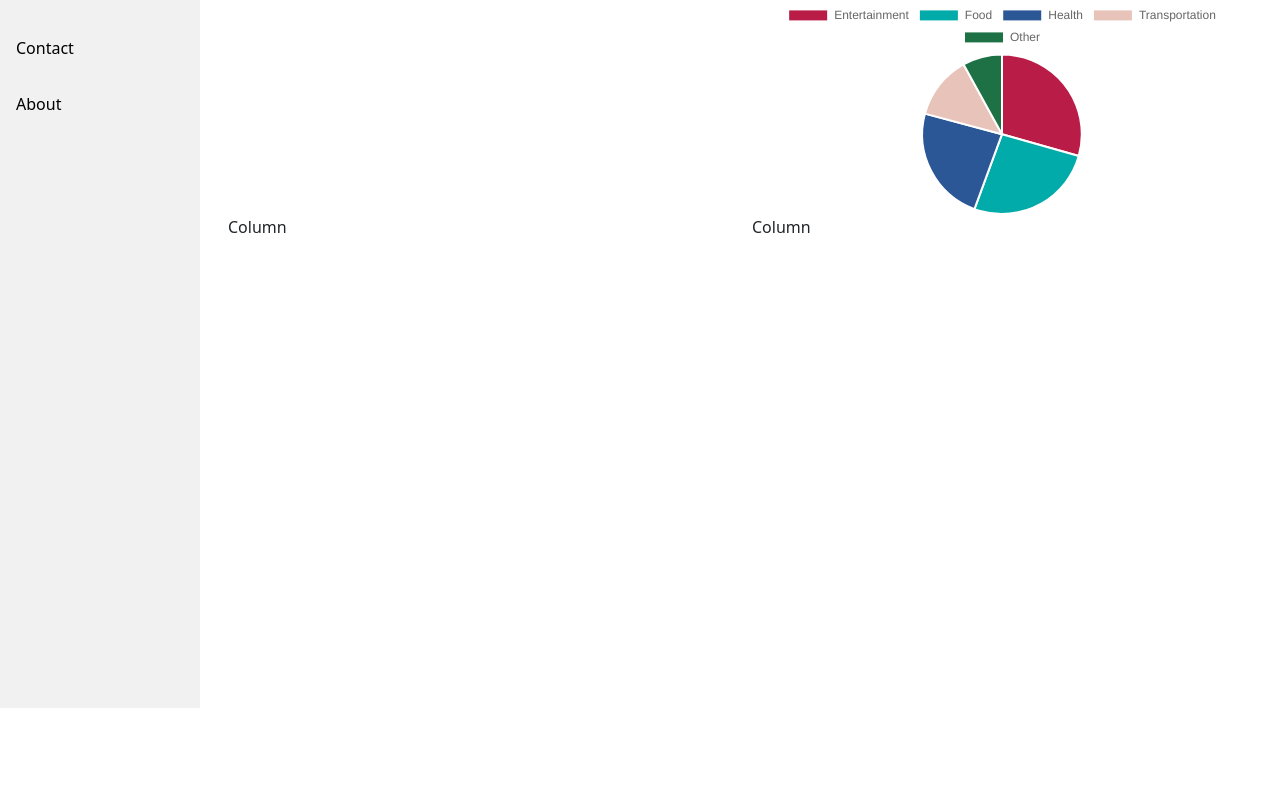
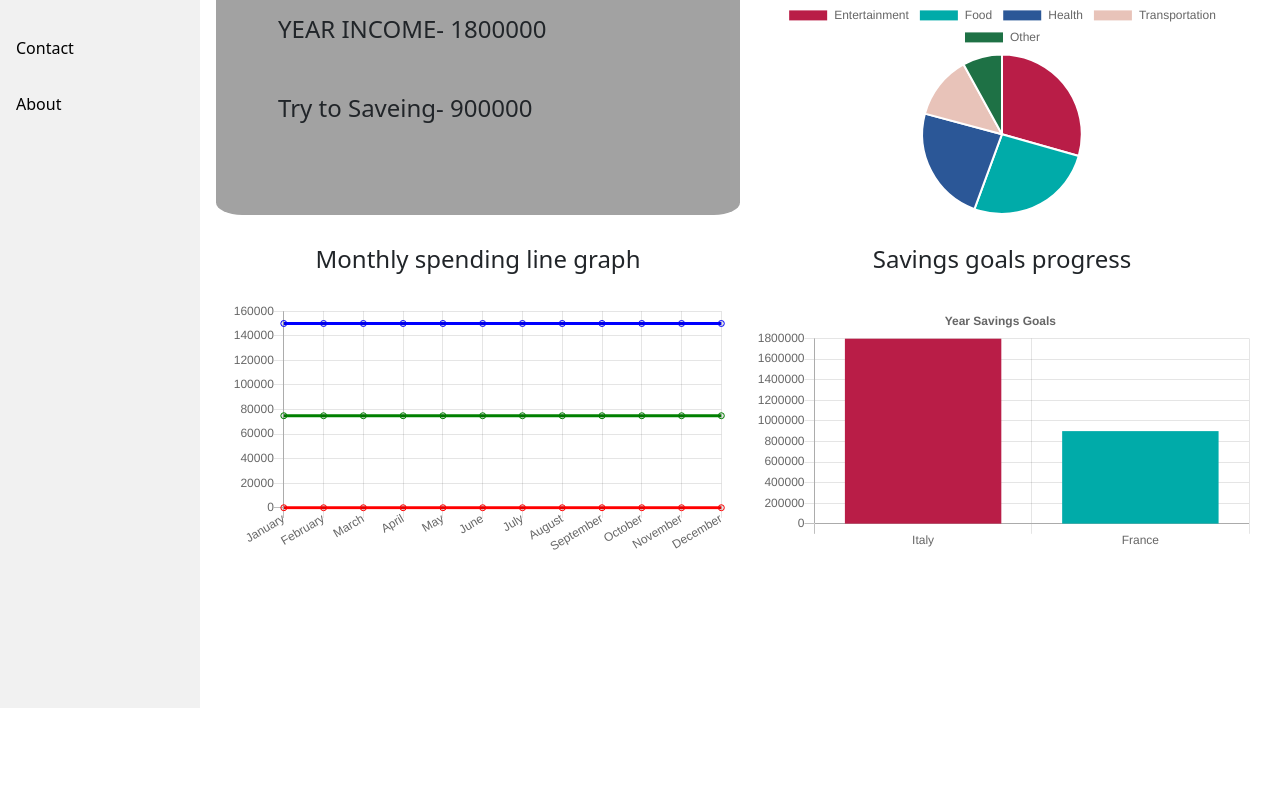
Before and after one commit to shehanminura/Dashbord, a plain HTML site: page index.html in a window 1280 px wide. Shown: the part 92-896 px from the top of the page. Drawn offline with nearby package versions, Linux system fonts and the light colour scheme.

Commit message:
add Expense categories pie chart, Monthly spending line graph,Savings goals progress

```diff
--- a/app.js
+++ b/app.js
@@ -5,7 +5,9 @@ let month =[
         Food:49,
         Health:44,
         Transportation:24,
-        Other:15
+        Other:15,
+        income:150000,
+        saveing:75000
 
     },
     {
@@ -14,7 +16,9 @@ let month =[
         Food:49,
         Health:44,
         Transportation:24,
-        Other:15
+        Other:15,
+        income:150000,
+        saveing:75000
 
     },
     {
@@ -23,7 +27,9 @@ let month =[
         Food:49,
         Health:44,
         Transportation:24,
-        Other:15
+        Other:15,
+        income:150000,
+        saveing:75000
 
     },
     {
@@ -32,7 +38,9 @@ let month =[
         Food:49,
         Health:44,
         Transportation:24,
-        Other:15
+        Other:15,
+        income:150000,
+        saveing:75000
 
     },
     {
@@ -41,7 +49,9 @@ let month =[
         Food:49,
         Health:44,
         Transportation:24,
-        Other:15
+        Other:15,
+        income:150000,
+        saveing:75000
 
     },
     {
@@ -50,7 +60,9 @@ let month =[
         Food:49,
         Health:44,
         Transportation:24,
-        Other:15
+        Other:15,
+        income:150000,
+        saveing:75000
 
     },
     {
@@ -59,7 +71,9 @@ let month =[
         Food:49,
         Health:44,
         Transportation:24,
-        Other:15
+        Other:15,
+        income:150000,
+        saveing:75000
 
     },
     {
@@ -68,7 +82,9 @@ let month =[
         Food:49,
         Health:44,
         Transportation:24,
-        Other:15
+        Other:15,
+        income:150000,
+        saveing:75000
 
     },
     {
@@ -77,7 +93,9 @@ let month =[
         Food:49,
         Health:44,
         Transportation:24,
-        Other:15
+        Other:15,
+        income:150000,
+        saveing:75000
 
     },
     {
@@ -86,7 +104,9 @@ let month =[
         Food:49,
         Health:44,
         Transportation:24,
-        Other:15
+        Other:15,
+        income:150000,
+        saveing:75000
 
     },
     {
@@ -95,7 +115,9 @@ let month =[
         Food:49,
         Health:44,
         Transportation:24,
-        Other:15
+        Other:15,
+        income:150000,
+        saveing:75000
 
     },
     {
@@ -104,7 +126,9 @@ let month =[
         Food:49,
         Health:44,
         Transportation:24,
-        Other:15
+        Other:15,
+        income:150000,
+        saveing:75000
 
     },
 ]
@@ -113,6 +137,9 @@ let totFood=0;
 let totHealth=0;
 let totTransportation=0;
 let totOther=0;
+let totincome=0;
+let totsaveing=0;
+let mtotbudget=0;
 
 month.forEach(element => {
     totEntertainment+=(element.Entertainment)
@@ -120,13 +147,22 @@ month.forEach(element => {
     totHealth+=(element.Health)
     totTransportation+=(element.Transportation)
     totOther+=(element.Other)
+    totincome+=(element.income)
+    totsaveing+=(element.saveing)
+
+
 });
+let ytotbudget=totEntertainment+totFood+totHealth+totTransportation+totOther;
+let ptotEntertainment=(totEntertainment/12);
+let ptotFood=(totFood/12);
+let ptotHealth=(totHealth/12);
+let ptotTransportation=(totTransportation/12);
+let ptotOther=(totOther/12);
 
-let ptotEntertainment=(totEntertainment/12);
-let ptotFood=(totFood/12);;
-let ptotHealth=(totHealth/12);;
-let ptotTransportation=(totTransportation/12);;
-let ptotOther=(totOther/12);;
+    document.getElementById("incomebox").innerHTML=`
+                      <h4  style="margin: 10%;">YEAR INCOME- ${totincome}</h4>
+                      <h4  style="margin: 10%;">Try to Saveing- ${totsaveing}</h4>
+    `
 
     const xValues = ["Entertainment", "Food", "Health", "Transportation", "Other"];
     const yValues = [ptotEntertainment, ptotFood, ptotHealth, ptotTransportation, ptotOther];
@@ -150,7 +186,75 @@ let ptotOther=(totOther/12);;
       options: {
         title: {
           display: true,
-          text: "Budget Tracker"
+          text: "Year Budget Tracker"
         }
       }
     });
+
+let incomeMonthly=[month.length];
+let beugetMonthly=[month.length];
+let saveingMonthly=[month.length];
+let i=0;
+
+month.forEach(element => {
+    incomeMonthly[i]=element.income;
+    beugetMonthly[i]=(element.Entertainment)+(element.Food)+(element.Health)+(element.Transportation)+(element.Other);
+    saveingMonthly[i]=element.saveing;
+    i++;
+
+});
+console.log(incomeMonthly);
+console.log(beugetMonthly);
+console.log(saveingMonthly);
+
+
+const bxValues = [100,200,300,400,500,600,700,800,900,1000,1100,1200];
+const allMonth=["January", "February","March", "April", "May", "June", "July", "August", "September", "October", "November","December"]
+
+new Chart("bmyChart", {
+  type: "line",
+  data: {
+    labels: allMonth,
+    datasets: [{
+      data: [beugetMonthly[0],beugetMonthly[1],beugetMonthly[2],beugetMonthly[3],beugetMonthly[4],beugetMonthly[5],beugetMonthly[6],beugetMonthly[7],beugetMonthly[8],beugetMonthly[9],beugetMonthly[10],beugetMonthly[11]],
+      borderColor: "red",
+      fill: false
+    }, {
+      data: [saveingMonthly[0],saveingMonthly[1],saveingMonthly[2],saveingMonthly[3],saveingMonthly[4],saveingMonthly[5],saveingMonthly[6],saveingMonthly[7],saveingMonthly[8],saveingMonthly[9],saveingMonthly[10],saveingMonthly[11]],
+      borderColor: "green",
+      fill: false
+    }, {
+      data: [incomeMonthly[0],incomeMonthly[1],incomeMonthly[2],incomeMonthly[3],incomeMonthly[4],incomeMonthly[5],incomeMonthly[6],incomeMonthly[7],incomeMonthly[8],incomeMonthly[9],incomeMonthly[10],incomeMonthly[11]],
+      borderColor: "blue",
+      fill: false
+    }]
+  },
+  options: {
+    legend: {display: false}
+  }
+});
+
+
+
+
+const txValues = ["Italy", "France"];
+const tyValues = [totincome, totsaveing, 0];
+const tbarColors = ["red", "green"];
+
+new Chart("tmyChart", {
+  type: "bar",
+  data: {
+    labels: txValues,
+    datasets: [{
+      backgroundColor: barColors,
+      data: tyValues
+    }]
+  },
+  options: {
+    legend: {display: false},
+    title: {
+      display: true,
+      text: "Year Savings Goals "
+    }
+  }
+});
--- a/index.html
+++ b/index.html
@@ -20,24 +20,29 @@
         </div>
         <div class="container">
             <div class="row">
-              <div class="col">
-                Column
+              <div class="col" style="border-radius: 5%; background-color: rgb(162, 162, 162);" id="incomebox" >
 
-              </div>
+            </div>
               <div class="col">
                 <div>
                        <center><div> <canvas id="myChart" style="width:100%;max-width:600px"></canvas></div></center>
                      </div>
                 </div>
+
               <div class="w-100"></div>
-              <div class="col">Column</div>
-              <div class="col">Column</div>
+              <div class="col">
+                <center><h4 style="margin: 6%;">Monthly spending line graph</h4></center>
+                <canvas id="bmyChart" style="width:100%;max-width:600px"></canvas>
+            </div>
+              <div class="col">
+                <center><h4 style="margin: 6%;">Savings goals progress</h4></center>
+
+                <canvas id="tmyChart" style="width:100%;max-width:600px"></canvas>
+              </div>
+
             </div>
           </div>
 
-          <div>
-            <center><div> <canvas id="myChart" style="width:100%;max-width:600px"></canvas></div></center>
-          </div>
 
 
 
```
